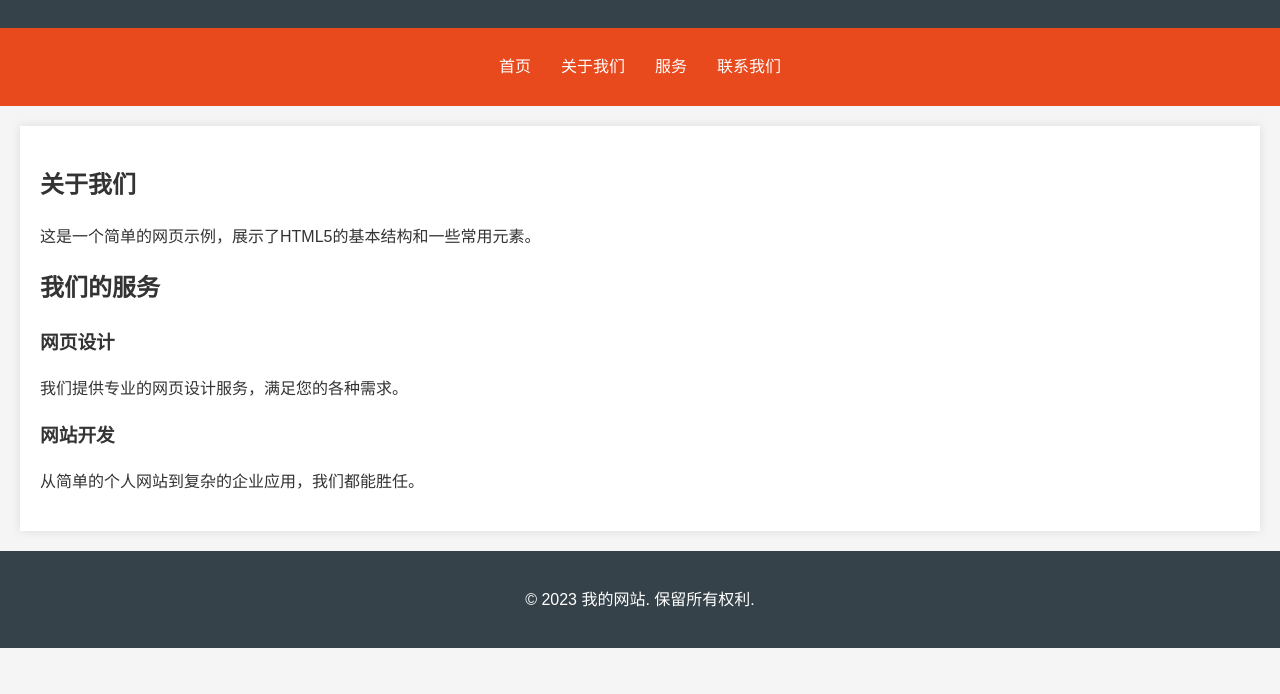
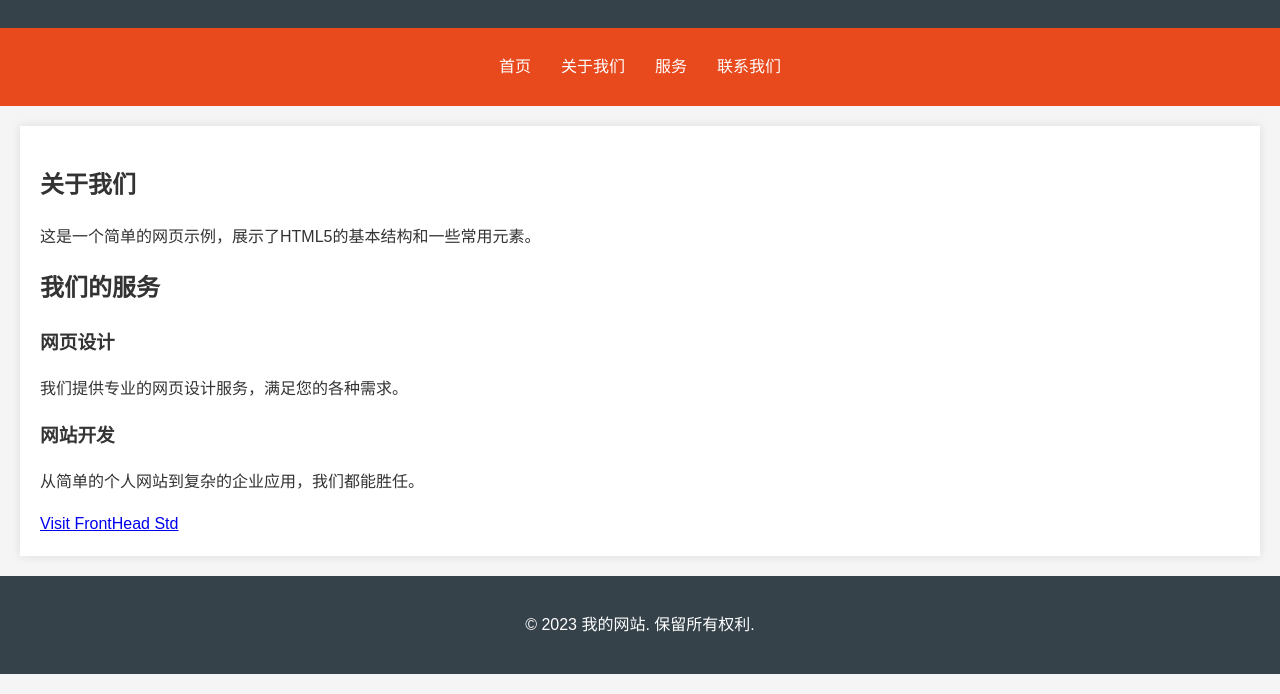
Before and after one commit to Spercent521/Spercent521.github.io, a plain HTML site: page index.html in a window 1280 px wide. Shown: the part 106-800 px from the top of the page. Drawn offline with Linux system fonts and the light colour scheme.

Commit message:
bugfix:修复了不能跳转的问题

```diff
--- a/index.html
+++ b/index.html
@@ -81,6 +81,8 @@
             <article>
                 <h3>网站开发</h3>
                 <p>从简单的个人网站到复杂的企业应用，我们都能胜任。</p>
+
+                <a href="/fronthead_std">Visit FrontHead Std</a>
             </article>
         </section>
     </main>
```
